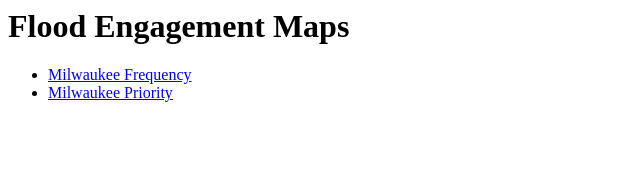
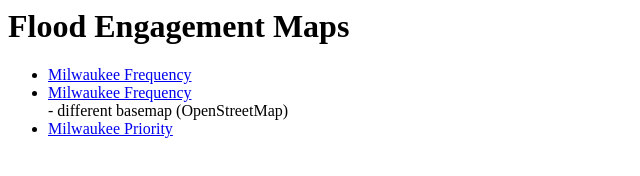
Before and after one commit to 9ucc1/2026-flood-engagement, a plain HTML site: page index.html in a window 1280 px wide. Shown: the whole page, without its empty margins (0-640 px from the left). Drawn offline with Linux system fonts and the light colour scheme.

Commit message:
Update index.html

```diff
--- a/index.html
+++ b/index.html
@@ -2,6 +2,7 @@
 
 <ul>
   <li><a href="mil_freq.html">Milwaukee Frequency</a></li>
+  <li><a href="mil_freqOSM.html">Milwaukee Frequency</a></li> - different basemap (OpenStreetMap)
   <li><a href="mil_pri.html">Milwaukee Priority</a></li>
 
 </ul>
```
